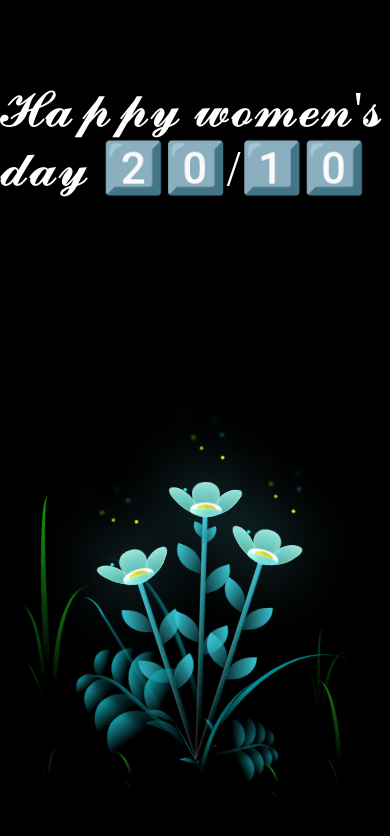
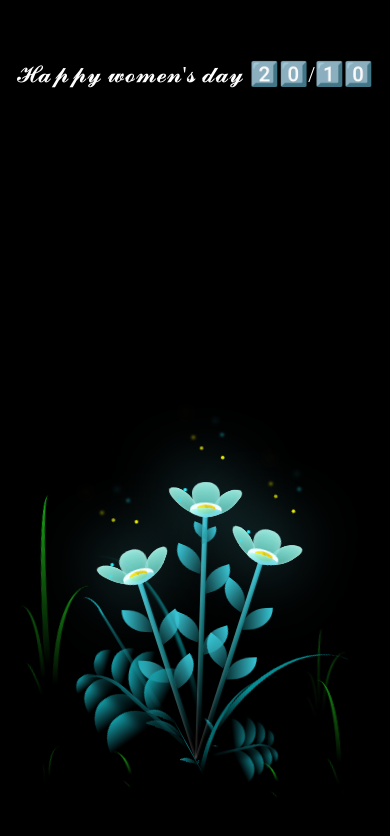
Before and after one commit to hung3103-n/20t10-demo, a plain HTML site: page index.html in a window 390 px wide. Drawn offline with Linux system fonts and the light colour scheme.

Commit message:
Update style.css

```diff
--- a/style.css
+++ b/style.css
@@ -33,14 +33,23 @@ body {
 
 .happy-woman-day {
   color: white;
-  font-size: 50px;
+  font-size: 8vw; /* Responsive font size */
   position: fixed;
   top: 80px;
+  text-align: center;
 }
 
 .flowers {
   position: relative;
   transform: scale(0.9);
+}
+
+/* Media Query for small screens */
+@media (max-width: 600px) {
+  .happy-woman-day {
+    font-size: 6vw; /* Decrease font size on smaller screens */
+    top: 60px; /* Adjust top spacing */
+  }
 }
 
 .flower {
```
